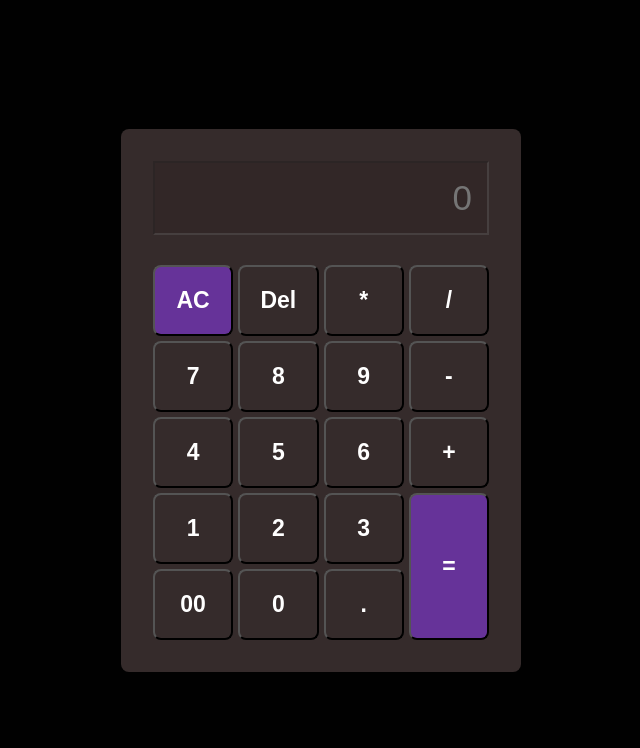
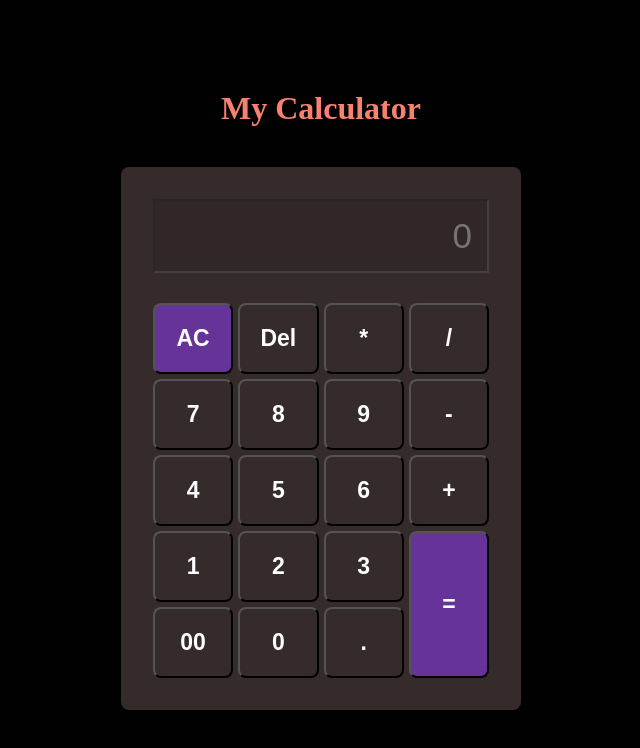
Before and after one commit to Ammar-Amin/JS-Calculator, a plain HTML site: page index.html in a window 1280 px wide. Shown: the whole page, without its empty margins (319-959 px from the left). Drawn offline with Linux system fonts and the light colour scheme.

Commit message:
title added

```diff
--- a/index.html
+++ b/index.html
@@ -9,6 +9,8 @@
 </head>
 
 <body>
+    <div class="container">
+        <h1>My Calculator</h1>
         <div id="content">
             <input type="text" disabled placeholder="0" id="display">
             <div id="btns">
@@ -37,6 +39,7 @@
                 <input class="btns" type="button" value=".">
             </div>
         </div>
+    </div>
 
     <script src="index.js"></script>
 </body>
--- a/style.css
+++ b/style.css
@@ -13,6 +13,12 @@ body {
     display: flex;
     justify-content: center;
     align-items: center;
+}
+
+h1 {
+    text-align: center;
+    color: salmon;
+    margin-bottom: 40px;
 }
 
 #content {
```
Lines whose indentation alone changed are shown as unchanged.
